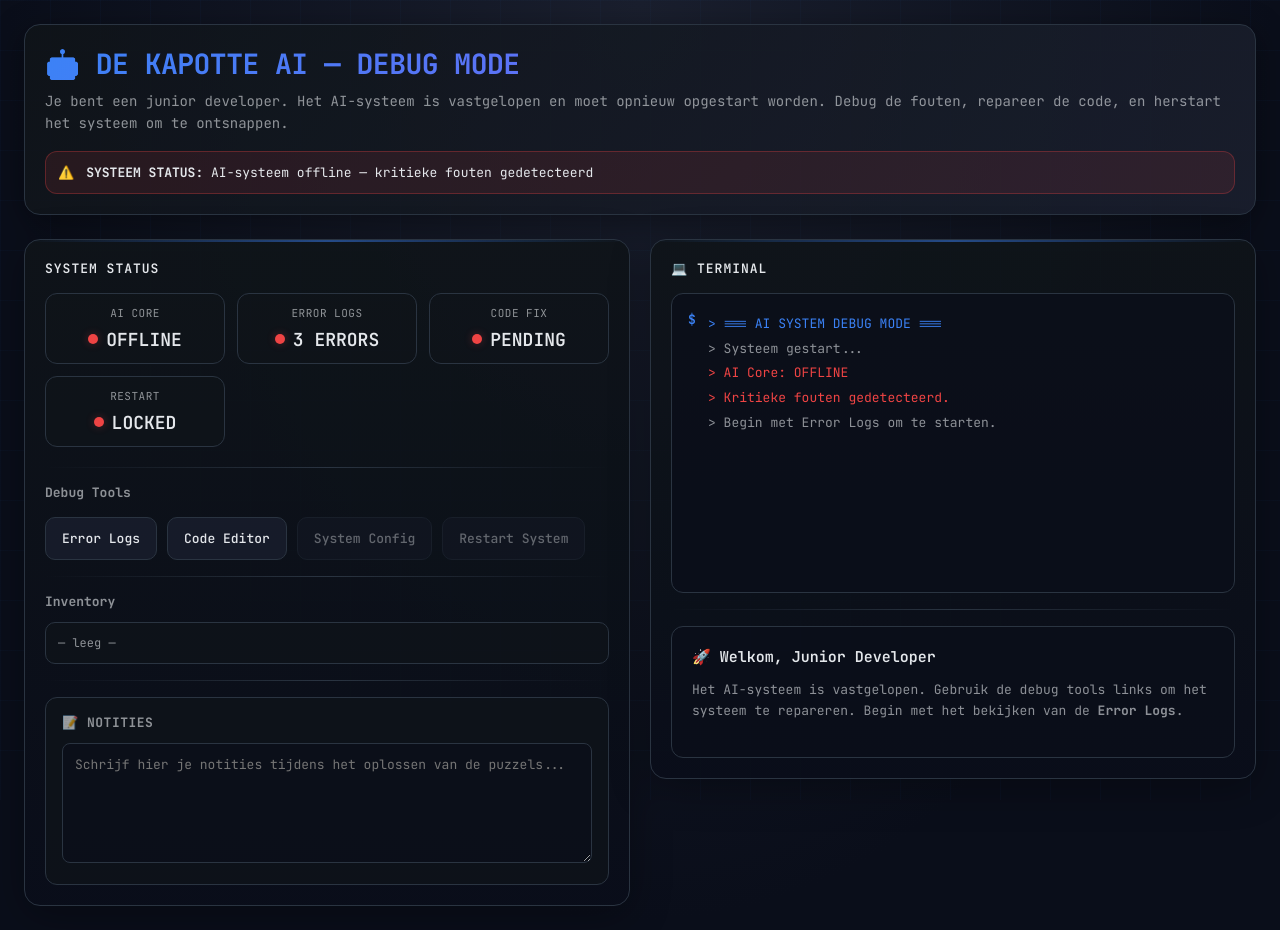
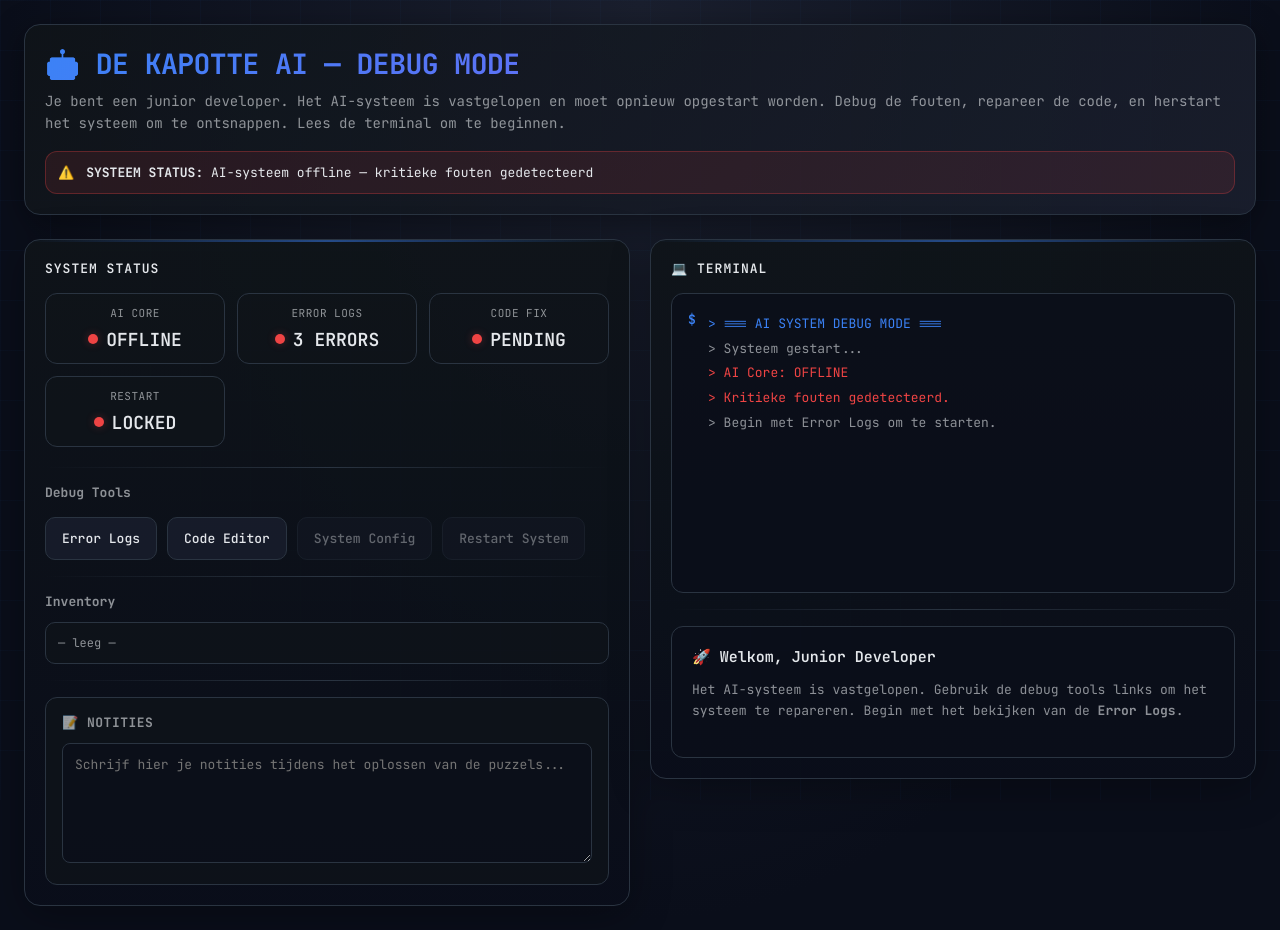
Before and after one commit to daanwlt/DP1-Escape-Room, a plain HTML site: page index.html in a window 1280 px wide. Drawn offline with Linux system fonts and the light colour scheme.

Commit message:
feedback veranderingen

```diff
--- a/index.html
+++ b/index.html
@@ -12,7 +12,7 @@
       <h1>🤖 DE KAPOTTE AI — DEBUG MODE</h1>
       <p class="sub">
         Je bent een junior developer. Het AI-systeem is vastgelopen en moet opnieuw opgestart worden.
-        Debug de fouten, repareer de code, en herstart het systeem om te ontsnappen.
+        Debug de fouten, repareer de code, en herstart het systeem om te ontsnappen. Lees de terminal om te beginnen.
       </p>
       <div class="status-banner error" id="systemBanner">
         <span>⚠️</span>
--- a/js/game.js
+++ b/js/game.js
@@ -411,8 +411,7 @@ function checkCodeFix() {
                   <strong>Puzzel:</strong> De laatste 4 cijfers (0402) vormen een tijdcode in het formaat <code>UU:MM:SS</code>.
                   <br>• Eerste 2 cijfers = Uren
                   <br>• Derde cijfer = Minuten
-                  <br>• Laatste cijfers = Seconden (als één getal)
-                  <br><br>Voorbeeld: 0402 = 4 uren, 0 minuten, 2 seconden
+                  <br>• Laatste cijfers = Seconden
                 </p>
                 <div class="action-row">
                   <button onclick="renderSystemConfig()" class="primary">Ga naar System Config</button>
@@ -479,7 +478,7 @@ function renderSystemConfig() {
         <p class="description" style="padding:12px; background:rgba(59,130,246,.1); border-left:3px solid var(--accent); border-radius:4px;">
           <strong>💡 Tip:</strong><br>
           De access key serienummer was: <strong style="color:var(--accent); font-family:monospace;">AK-2024-0402</strong>
-          <br>De laatste 4 cijfers (0402) vormen de tijdcode: <strong class="t-accent">4 uren, 0 minuten, 2 seconden</strong>
+          <br>De laatste 4 cijfers (0402) vormen de tijdcode
         </p>
       </div>
 
```
